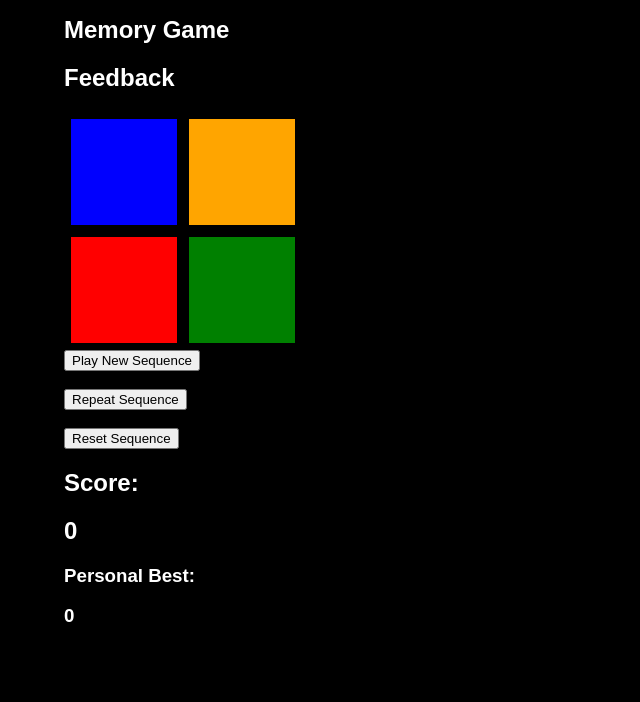
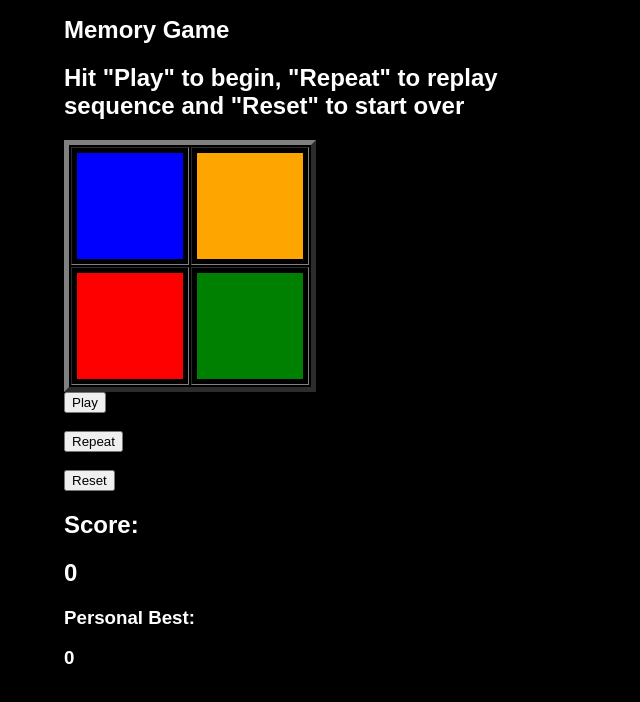
Before and after one commit to NRWhaley/myFirstMemoryGame, a plain HTML site: page index.html in a window 1280 px wide. Shown: the whole page, without its empty margins (0-640 px from the left). Drawn offline with Linux system fonts and the light colour scheme.

Commit message:
add table border

```diff
--- a/index.html
+++ b/index.html
@@ -10,8 +10,8 @@
 
 
 
-      <h2 id="reaction">Feedback</h2>
-      <table border = 0 width=200 cellpadding=5>
+      <h2 id="reaction">Hit "Play" to begin, "Repeat" to replay <br> sequence and "Reset" to start over</h2>
+      <table border = 5 width=200 cellpadding=5 >
 
          <tr>
            <td>
@@ -34,9 +34,9 @@
 
 
       </table>
-       <button id = "play">Play New Sequence</button><br/><br/>
-       <button id = "repeat">Repeat Sequence</button><br/><br/>
-       <button id = "reset">Reset Sequence</button>
+       <button id = "play">Play</button><br/><br/>
+       <button id = "repeat">Repeat</button><br/><br/>
+       <button id = "reset">Reset</button>
 
        <h2>Score:</h2>
        <h2 id="score">0</h2>
```
